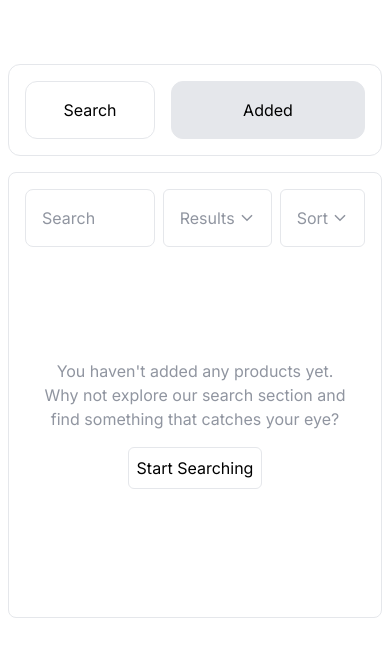
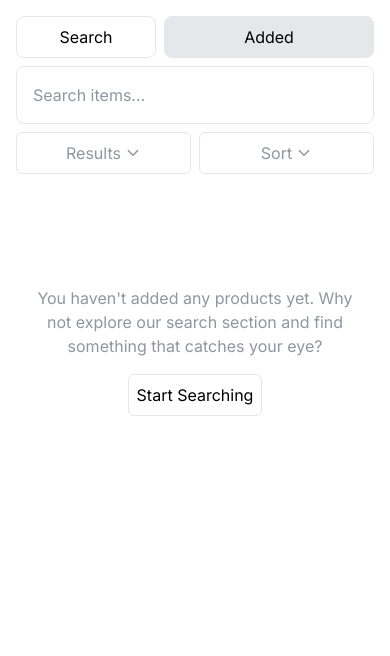
Before and after one commit to chmery/tw-demo, a React (Vite) app: page /added in a window 390 px wide. Shown: the top 656 px of the page. Built offline with nearby package versions, Linux system fonts and the light colour scheme.

Commit message:
mobile view styles

```diff
--- a/src/components/Layout.tsx
+++ b/src/components/Layout.tsx
@@ -95,10 +95,10 @@ export const Layout = () => {
   return (
     <AddedProductsContext.Provider value={{ addedProducts, setAddedProducts }}>
       <Nav />
-      <div className="mt-4 border-default p-4 rounded-lg">
-        <div className="flex items-start justify-between gap-x-2">
+      <div className="sm:mt-4 sm:border-default p-4 pt-0 sm:pt-4 rounded-lg">
+        <div className="sm:flex sm:items-start sm:justify-between sm:gap-x-2">
           <SearchBar onSearch={searchHandler} />
-          <div className="flex gap-x-2">
+          <div className="flex gap-x-2 mt-2 sm:mt-0 justify-between sm:justify-normal">
             <Select
               options={PER_PAGE_OPTIONS}
               selectName="Results"
--- a/src/components/Nav.tsx
+++ b/src/components/Nav.tsx
@@ -4,11 +4,8 @@ const NavItem = ({ text }: { text: string }) => {
   const { pathname } = useLocation();
   const isActive = pathname.replace("/", "") === text.toLowerCase();
 
-  const activeClasses = "bg-grey-light w-3/5";
-  const notActiveClasses = "w-2/5";
-
-  const className = `border-default p-4 rounded-xl hover:bg-grey-hover text-center cursor-pointer transition-all ease-in-out ${
-    isActive ? activeClasses : notActiveClasses
+  const className = `border-default p-2 sm:p-4 rounded-lg hover:bg-grey-hover text-center cursor-pointer transition-all ease-in-out ${
+    isActive ? "bg-grey-light w-3/5" : "w-2/5"
   }`;
 
   return (
@@ -20,8 +17,8 @@ const NavItem = ({ text }: { text: string }) => {
 
 export const Nav = () => {
   return (
-    <nav className="p-4 border-default rounded-xl">
-      <ul className="flex gap-x-4 align items-center">
+    <nav className="p-4 pb-2 sm:pb-4 sm:border-default sm:rounded-xl">
+      <ul className="flex gap-x-2 sm:gap-x-2 align items-center">
         <NavItem text="Search" />
         <NavItem text="Added" />
       </ul>
--- a/src/components/Pagination/PaginationButton.tsx
+++ b/src/components/Pagination/PaginationButton.tsx
@@ -20,7 +20,7 @@ export const PaginationButton = ({
     <button
       className={`flex justify-center items-center text-grey-dark hover:bg-grey-hover hover:text-black rounded-md cursor-pointer ${
         isPageButton && "size-10"
-      } ${isSwitchButton && "py-2 px-4"} ${
+      } ${isSwitchButton && "py-2 px-2 sm:px-4"} ${
         isPageButton &&
         currentPage === number &&
         "font-medium border-default text-black"
--- a/src/components/ProductsList.tsx
+++ b/src/components/ProductsList.tsx
@@ -26,40 +26,36 @@ const ProductItem = ({ product }: { product: Product }) => {
     }));
 
   return (
-    <div className="flex gap-x-4 items-center border-solid border-b border-grey-light py-6 last:border-b-0">
+    <div className="sm:basis-[calc(50%-0.5rem)] flex flex-col gap-y-4 py-6">
       <img
-        className=" w-20 h-20 rounded-lg object-cover"
+        className="w-full aspect-square object-cover rounded-lg max-w-none"
         src={images[0]}
         alt={title}
       />
-      <div className="text-left">
+
+      <div className=" flex flex-col h-full">
         <h3 className="font-medium">{title}</h3>
         <p className="text-grey-dark">{description}</p>
-        <p className="mt-2">${price}</p>
+        <div className="flex justify-between items-center mt-auto pt-4">
+          <p className="text-lg font-medium">${price}</p>
+          <Button
+            className={`ml-auto items-center gap-x-1 flex ${
+              isAdded && "bg-red hover:bg-red-hover text-white"
+            }`}
+            onClick={isAdded ? removeProductHandler : addProductHandler}
+          >
+            {isAdded ? "Remove" : "Add"}
+            {isAdded ? <MdOutlineClose /> : <IoMdAdd />}
+          </Button>
+        </div>
       </div>
-      {!isAdded && (
-        <Button
-          className="ml-auto flex items-center gap-x-1"
-          onClick={addProductHandler}
-        >
-          Add <IoMdAdd />
-        </Button>
-      )}
-      {isAdded && (
-        <Button
-          className="ml-auto flex items-center gap-x-1 bg-red hover:bg-red-hover text-white"
-          onClick={removeProductHandler}
-        >
-          Remove <MdOutlineClose />
-        </Button>
-      )}
     </div>
   );
 };
 
 export const ProductsList = ({ products }: { products: Product[] }) => {
   return (
-    <div>
+    <div className="sm:flex flex-wrap gap-x-4">
       {products.map((product) => (
         <ProductItem product={product} key={product.id} />
       ))}
--- a/src/components/Select/Select.tsx
+++ b/src/components/Select/Select.tsx
@@ -36,11 +36,11 @@ export const Select = ({ options, onSelect, selectName }: Props) => {
 
   return (
     <div
-      className="flex flex-col items-center relative whitespace-nowrap"
+      className="flex flex-col items-center relative whitespace-nowrap sm:w-auto w-full"
       onClick={() => setIsExpanded(!isExpanded)}
       ref={selectRef}
     >
-      <Button className="text-grey-dark px-4 py-4 flex gap-1 items-center">
+      <Button className="text-grey-dark px-2 py-2 sm:px-4 sm:py-4 flex gap-1 justify-center items-center sm:w-auto w-full">
         {selectedOption.text ? selectedOption.text : selectName}
         {isExpanded && <IoChevronUpSharp />}
         {!isExpanded && <IoChevronDownSharp />}
--- a/src/components/SkeletonElements.tsx
+++ b/src/components/SkeletonElements.tsx
@@ -1,16 +1,26 @@
 const SkeletonElement = () => {
   return (
-    <div className="gap-x-4 py-6 animate-pulse w-full h-32 flex justify-between items-center">
-      <div className=" w-20 h-20 rounded-lg bg-grey-light"></div>
-      <div className="mr-auto ">
+    <div className="py-6 animate-pulse w-full sm:basis-[calc(50%-0.5rem)]">
+      <div className="w-full aspect-square object-cover rounded-lg bg-grey-light"></div>
+      <div className="mr-auto mt-4">
         <div className="bg-grey-light w-16 h-4 rounded-md mb-2"></div>
-        <div className="bg-grey-light w-64 h-4 rounded-md"></div>
-        <div className="bg-grey-light w-12 h-4 rounded-md mt-2"></div>
+        <div className="bg-grey-light w-3/4 h-4 rounded-md"></div>
+        <div className="bg-grey-light w-1/2 h-4 rounded-md mt-2"></div>
+        <div className="flex justify-between mt-4">
+          <div className="bg-grey-light w-16 h-6 rounded-md"></div>
+          <div className="bg-grey-light w-16 h-9 rounded-md"></div>
+        </div>
       </div>
-      <div className="bg-grey-light w-16 h-9 rounded-md"></div>
     </div>
   );
 };
 
-export const SkeletonElements = ({ amount }: { amount: number }) =>
-  Array.from({ length: amount }, (_, index) => <SkeletonElement key={index} />);
+export const SkeletonElements = ({ amount }: { amount: number }) => {
+  return (
+    <div className="sm:flex flex-wrap gap-x-4">
+      {Array.from({ length: amount }, (_, index) => (
+        <SkeletonElement key={index} />
+      ))}
+    </div>
+  );
+};
--- a/src/components/Wrapper.tsx
+++ b/src/components/Wrapper.tsx
@@ -5,5 +5,9 @@ interface Props {
 }
 
 export const Wrapper = ({ children }: Props) => {
-  return <div className="m-auto my-16 px-2 max-w-[600px]">{children}</div>;
+  return (
+    <div className="m-auto max-w-[600px] min-w-[250px] sm:px-2 sm:my-16">
+      {children}
+    </div>
+  );
 };
```
